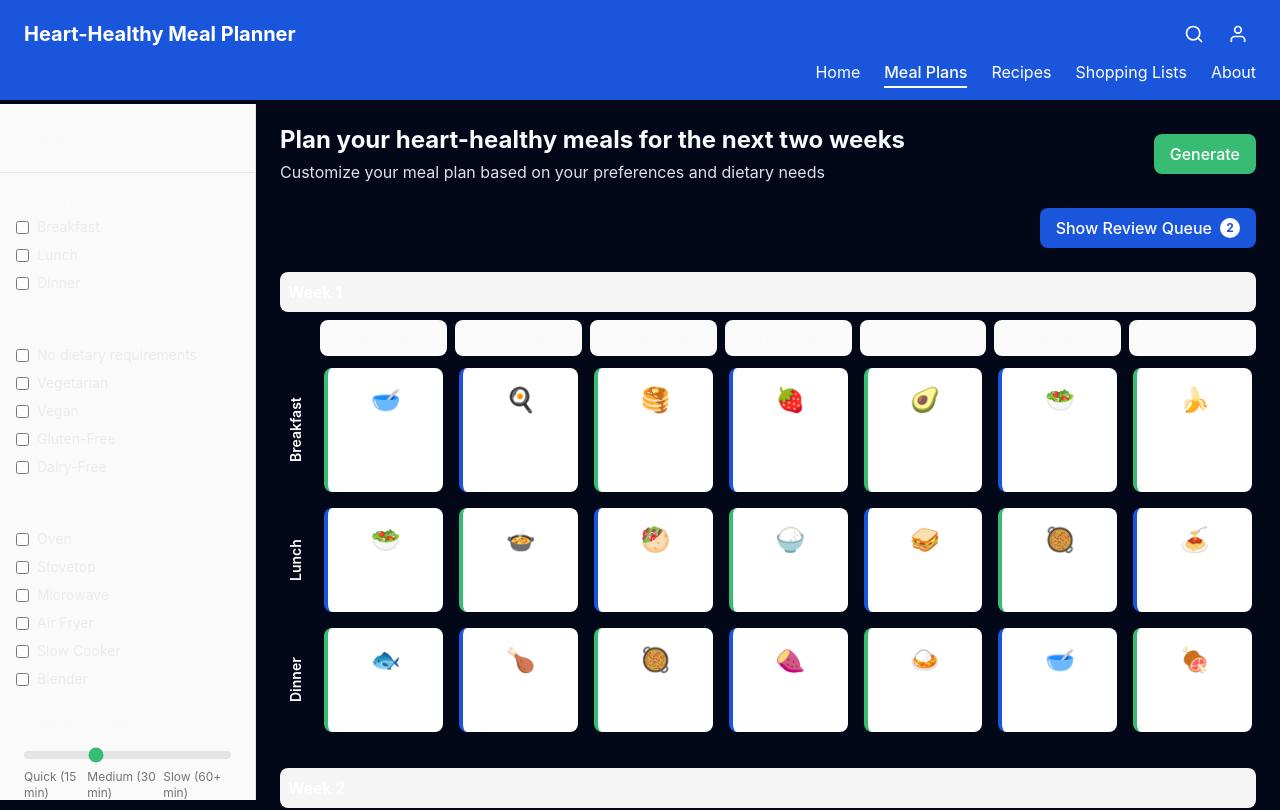
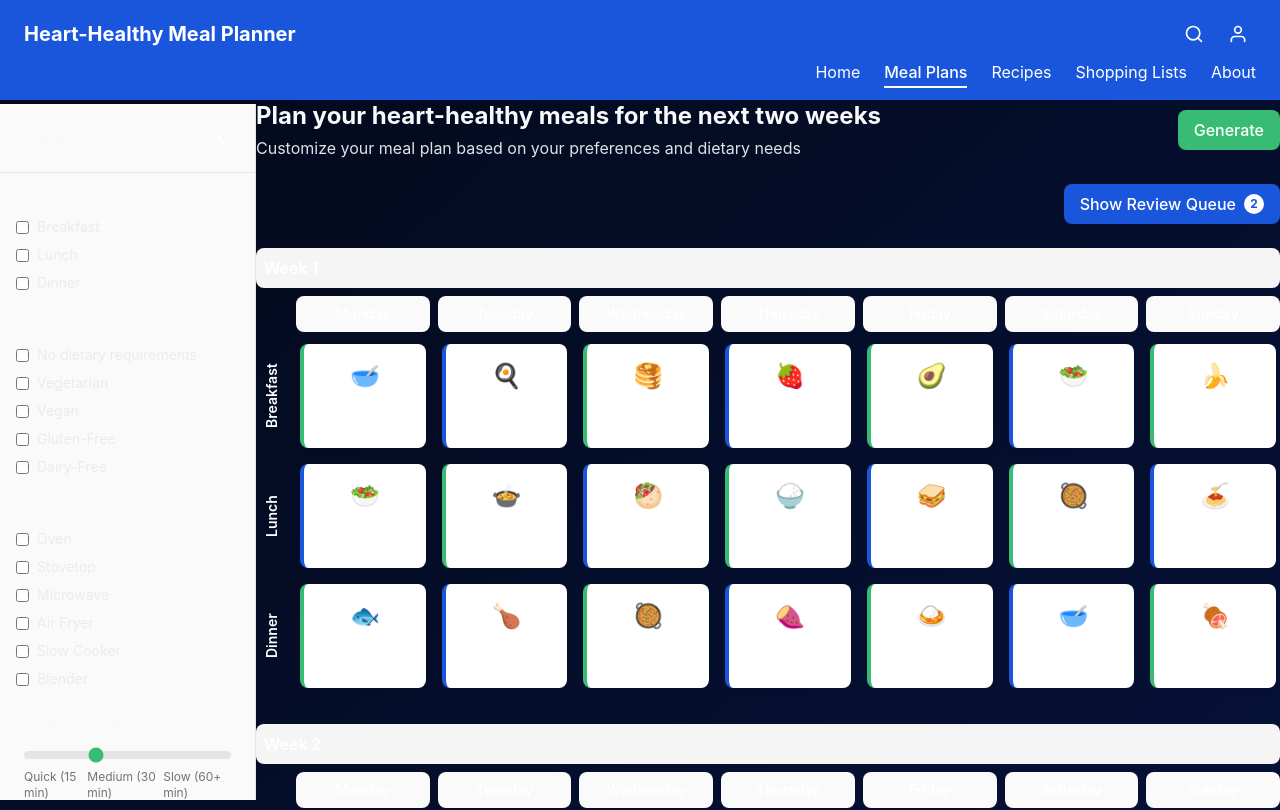
Before and after one commit to warwick-t22/notion_meal_planner_nextjs_fixed, a Next.js app: page / in a window 1280 px wide. Shown: the top 810 px of the page. Built offline with nearby package versions, Linux system fonts and the light colour scheme.

Commit message:
Update LayoutWrapper.tsx
Fix text colour readability issues

```diff
--- a/src/app/components/LayoutWrapper.tsx
+++ b/src/app/components/LayoutWrapper.tsx
@@ -16,11 +16,11 @@ const LayoutWrapper: React.FC<LayoutWrapperProps> = ({ children }) => {
   };
 
   return (
-    <div className="min-h-screen">
+    <div className="min-h-screen bg-gradient-to-br from-royalBlue-900 to-royalBlue-800 text-white">
       <Header />
       <div className="flex">
         <Sidebar isCollapsed={isSidebarCollapsed} toggleSidebar={toggleSidebar} />
-        <main className={`flex-1 transition-all duration-300 ${isSidebarCollapsed ? 'ml-16' : 'ml-64'} p-6`}>
+        <main className={`flex-1 transition-all duration-300 ${isSidebarCollapsed ? 'ml-16' : 'ml-64'}`}>
           {children}
         </main>
       </div>
```
